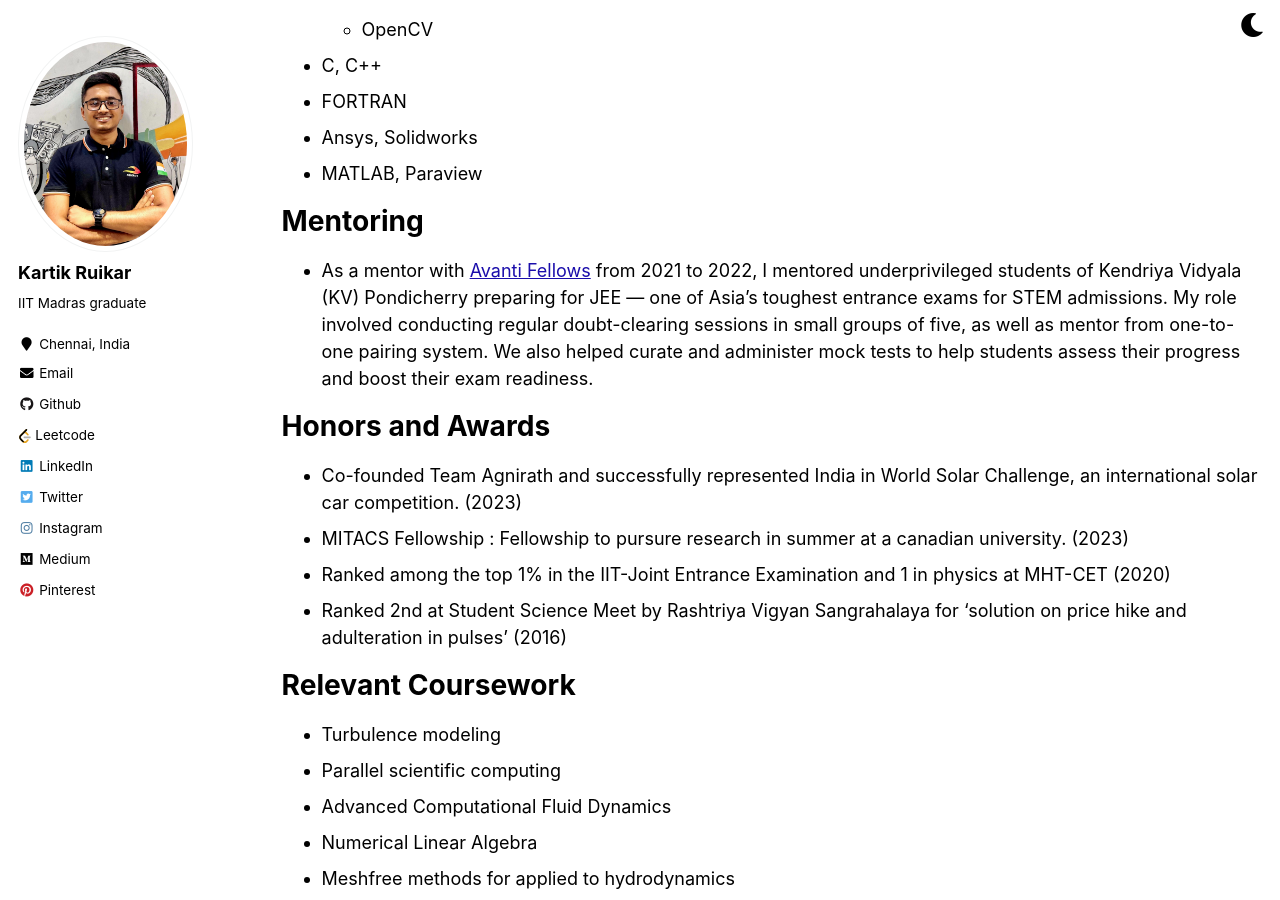
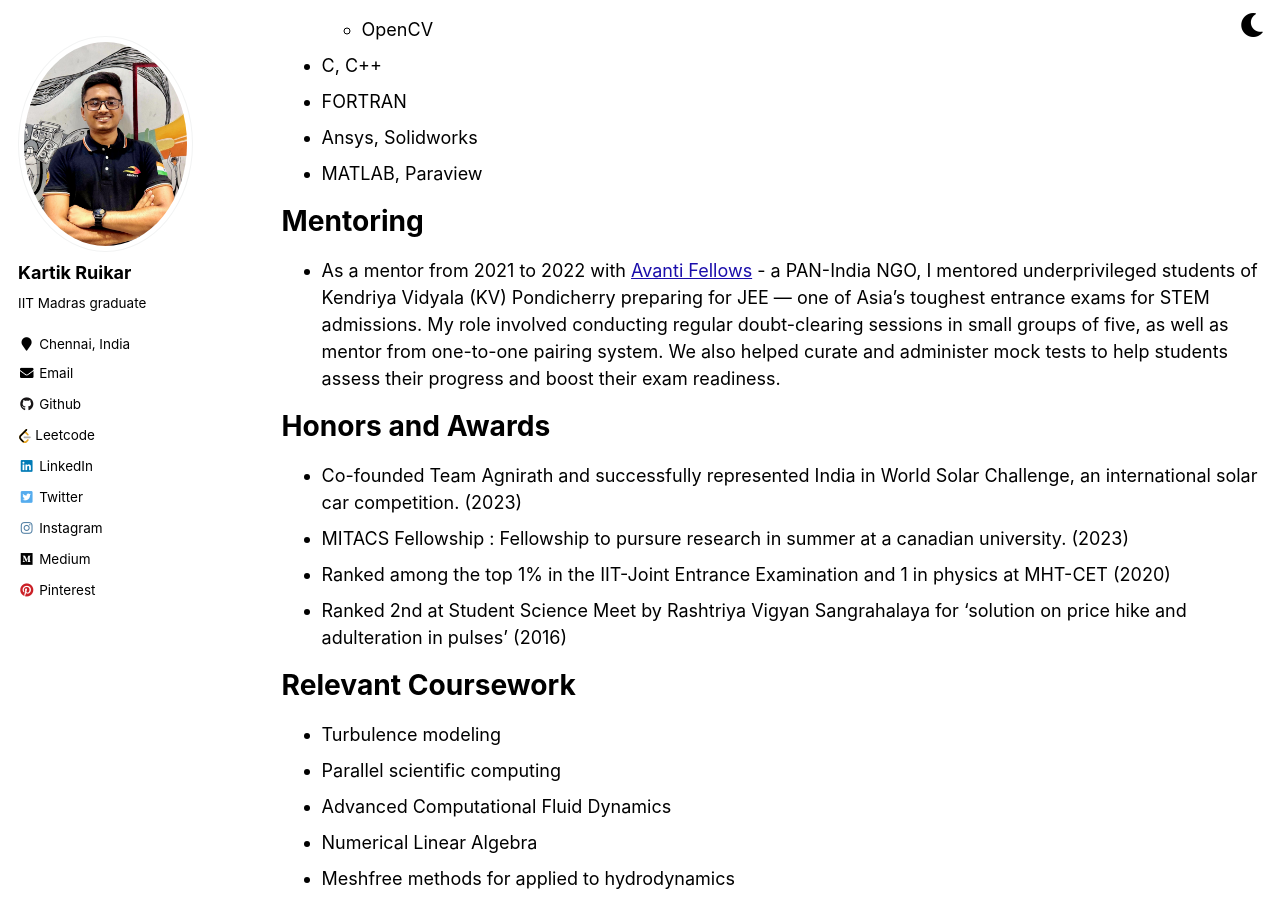
Before and after one commit to Kartik2605/Kartik2605.github.io, a Jekyll site: the page built from _pages/cv.md, in a window 1280 px wide and 900 px high, scrolled down 1873 px. Built offline with Jekyll 4.4.1, drawn with Linux system fonts in a browser that asks for light colours.

Commit message:
changing the mentoring part

```diff
--- a/_pages/cv.md
+++ b/_pages/cv.md
@@ -103,7 +103,7 @@ redirect_from:
 
 # Mentoring
 
-- As a mentor with [Avanti Fellows](https://www.avantifellows.org/) from 2021 to 2022, I mentored underprivileged students of Kendriya Vidyala (KV) Pondicherry preparing for JEE — one of Asia’s toughest entrance exams for STEM admissions. My role involved conducting regular doubt-clearing sessions in small groups of five, as well as mentor from one-to-one pairing system. We also helped curate and administer mock tests to help students assess their progress and boost their exam readiness.
+- As a mentor from 2021 to 2022 with [Avanti Fellows](https://www.avantifellows.org/) - a PAN-India NGO, I mentored underprivileged students of Kendriya Vidyala (KV) Pondicherry preparing for JEE — one of Asia’s toughest entrance exams for STEM admissions. My role involved conducting regular doubt-clearing sessions in small groups of five, as well as mentor from one-to-one pairing system. We also helped curate and administer mock tests to help students assess their progress and boost their exam readiness.
 
 # Honors and Awards
 
```
